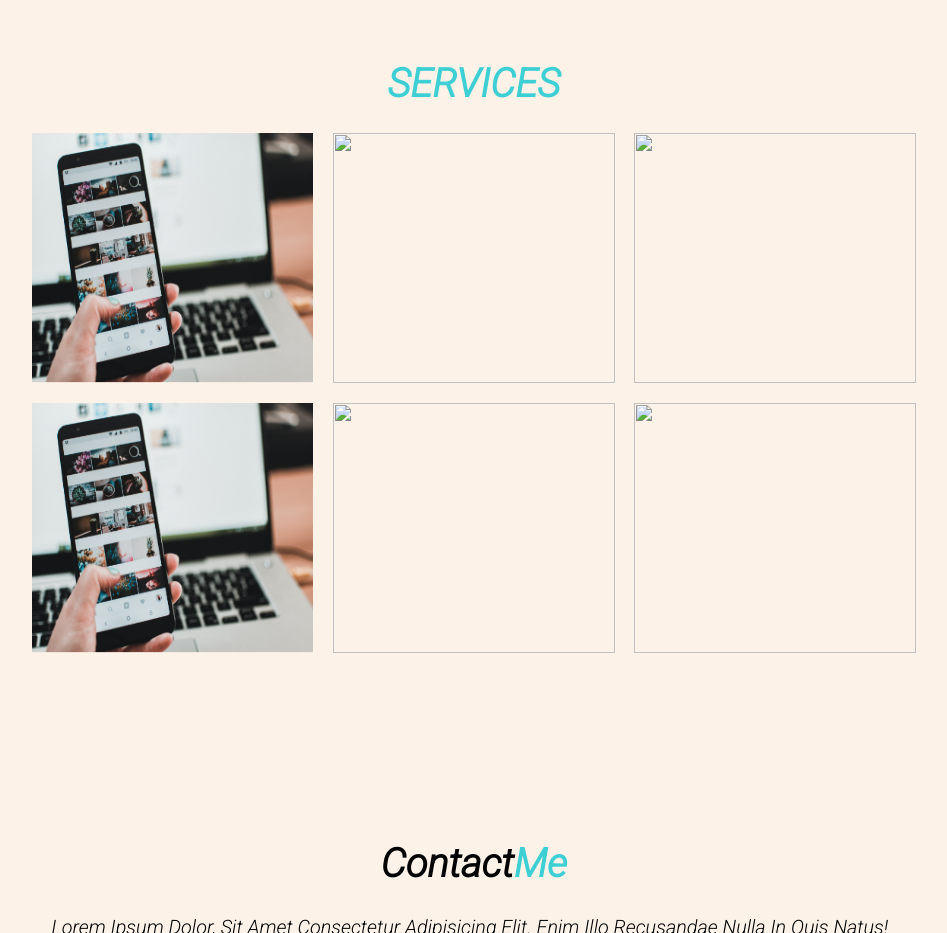
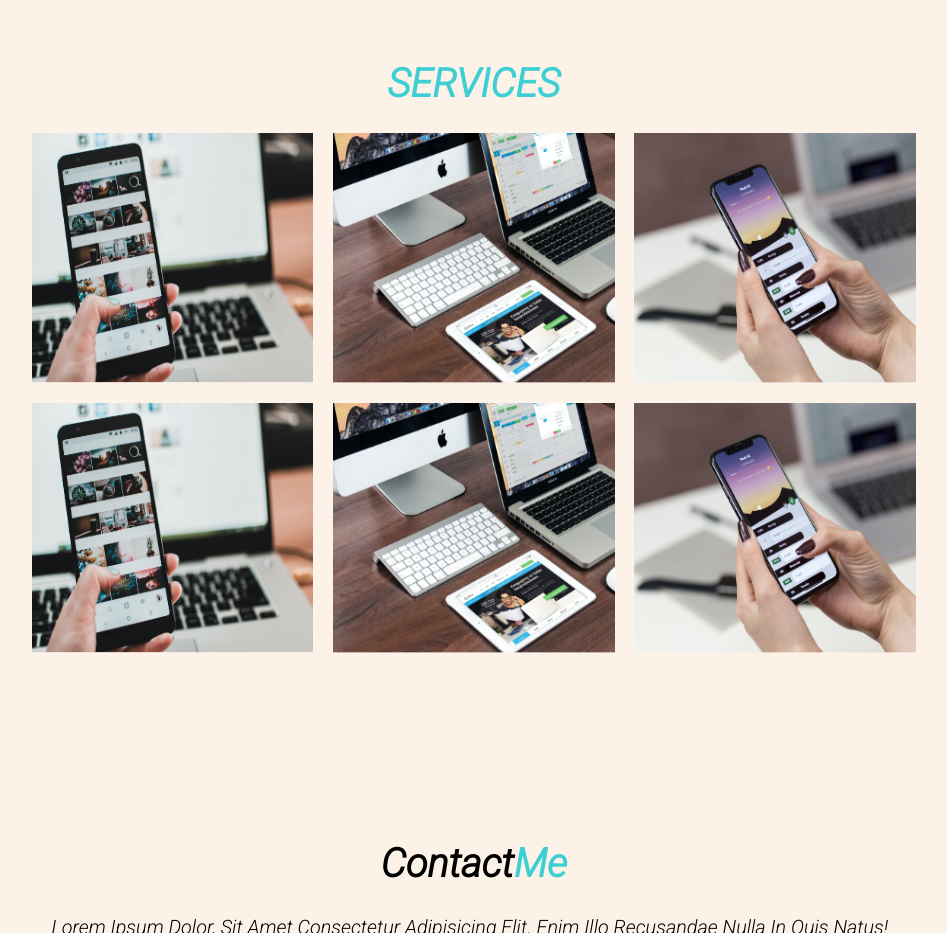
Before and after one commit to rjugral/MyPortfolio, a plain HTML site: page index.html in a window 1280 px wide. Shown: the part 2980-3913 px from the top of the page, without its empty margins (315-1262 px from the left). Drawn offline with Linux system fonts and the light colour scheme.

Commit message:
Update index.html

```diff
--- a/index.html
+++ b/index.html
@@ -153,21 +153,21 @@
                             <span>Category</span>
                             <a href="#">media marketing</a>
                         </div>
-                        <img src="ph-1.png">
+                        <img src="./ph-1.png">
                     </div>
                     <div class="card">
                         <div class="overlay">
                             <span>Category</span>
                             <a href="#">graphic design</a>
                         </div>
-                        <img src="">
+                        <img src="./ph-2.png">
                     </div>
                     <div class="card">
                         <div class="overlay">
                             <span>Category</span>
                             <a href="#">apps</a>
                         </div>
-                        <img src="">
+                        <img src="./ph-3.png">
                     </div>
                     <div class="card">
                         <div class="overlay">
@@ -181,14 +181,14 @@
                             <span>Category</span>
                             <a href="#">Web development</a>
                         </div>
-                        <img src="">
+                        <img src="ph-2.png">
                     </div>
                     <div class="card">
                         <div class="overlay">
                             <span>Category</span>
                             <a href="#">Web designing</a>
                         </div>
-                        <img src="">
+                        <img src="ph-3.png">
                     </div>
                 </div>
             </div>
```
